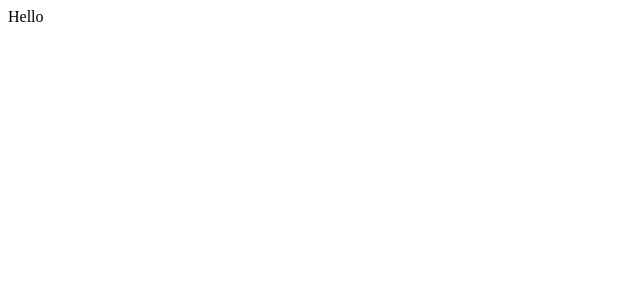
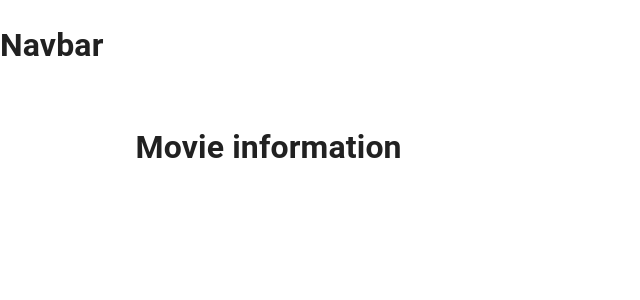
Before and after one commit to ManolisKelaidis/filmpire_mk, a React (Create React App) app: page /movies/1 in a window 1280 px wide. Shown: the top 300 px of the page, without its empty margins (0-640 px from the left). Built offline with nearby package versions, Linux system fonts and the light colour scheme.

Commit message:
Routing Folder structure

```diff
--- /dev/null
+++ b/src/components/Actors/Actors.jsx
@@ -0,0 +1,10 @@
+import React from 'react';
+
+const Actors = () => {
+  console.log('Actors information');
+  return (
+    <div />
+  );
+};
+
+export default Actors;
--- a/src/components/App.jsx
+++ b/src/components/App.jsx
@@ -1,5 +1,42 @@
 import React from 'react';
+import { CssBaseline } from '@mui/material';
+import { Route, Switch } from 'react-router-dom';
 
-const App = () => <div>Hello </div>;
+import useStyles from './styles';
+import { Actors, Movieinformation, Movies, Navbar, Profile } from '.';
+
+const App = () => {
+  const classes = useStyles();
+
+  return (
+    <div className={classes.root}>
+      <CssBaseline />
+      <Navbar />
+      <main className={classes.content}>
+        <div className={classes.toolbar} />
+        <Switch>
+          <Route exact path="/">
+            <h1>Home</h1>
+          </Route>
+          <Route exact path="/movies">
+            <Movies />
+          </Route>
+          <Route exact path="/movies/:id">
+            <Movieinformation />
+          </Route>
+          <Route exact path="/actors/:id">
+            <Actors />
+          </Route>
+          <Route exact path="/profile/:id">
+            <Profile />
+          </Route>
+          <Route exact path="/about">
+            <h1>about</h1>
+          </Route>
+        </Switch>
+      </main>
+    </div>
+  );
+};
 
 export default App;
--- /dev/null
+++ b/src/components/Movieinformation/Movieinformation.jsx
@@ -0,0 +1,10 @@
+import React from 'react';
+
+const Movieinformation = () => {
+  console.log('Movie information');
+  return (
+    <h1>Movie information</h1>
+  );
+};
+
+export default Movieinformation;
--- /dev/null
+++ b/src/components/Movies/Movies.jsx
@@ -0,0 +1,10 @@
+import React from 'react';
+
+const Movie = () => {
+  console.log('Movie information');
+  return (
+    <div />
+  );
+};
+
+export default Movie;
--- /dev/null
+++ b/src/components/Navbar/Navbar.jsx
@@ -0,0 +1,10 @@
+import React from 'react';
+
+const Navbar = () => {
+  console.log('Navbar information');
+  return (
+    <h1>Navbar</h1>
+  );
+};
+
+export default Navbar;
--- /dev/null
+++ b/src/components/Profile/Profile.jsx
@@ -0,0 +1,10 @@
+import React from 'react';
+
+const Profile = () => {
+  console.log('Profile information');
+  return (
+    <div />
+  );
+};
+
+export default Profile;
--- /dev/null
+++ b/src/components/index.js
@@ -0,0 +1,5 @@
+export { default as Actors } from './Actors/Actors.jsx';
+export { default as Movieinformation } from './Movieinformation/Movieinformation.jsx';
+export { default as Profile } from './Profile/Profile.jsx';
+export { default as Navbar } from './Navbar/Navbar.jsx';
+export { default as Movies } from './Movies/Movies.jsx';
--- /dev/null
+++ b/src/components/styles.js
@@ -0,0 +1,16 @@
+import { makeStyles } from '@mui/styles';
+
+export default makeStyles(() => ({
+  root: {
+    display: 'flex',
+    height: '100%',
+  },
+  toolbar: {
+    height: '70px',
+  },
+
+  content: {
+    flexGrow: 1,
+    padding: '2em',
+  },
+}));
```
Also changed, not shown: src/index.js (+7 -1 lines).
